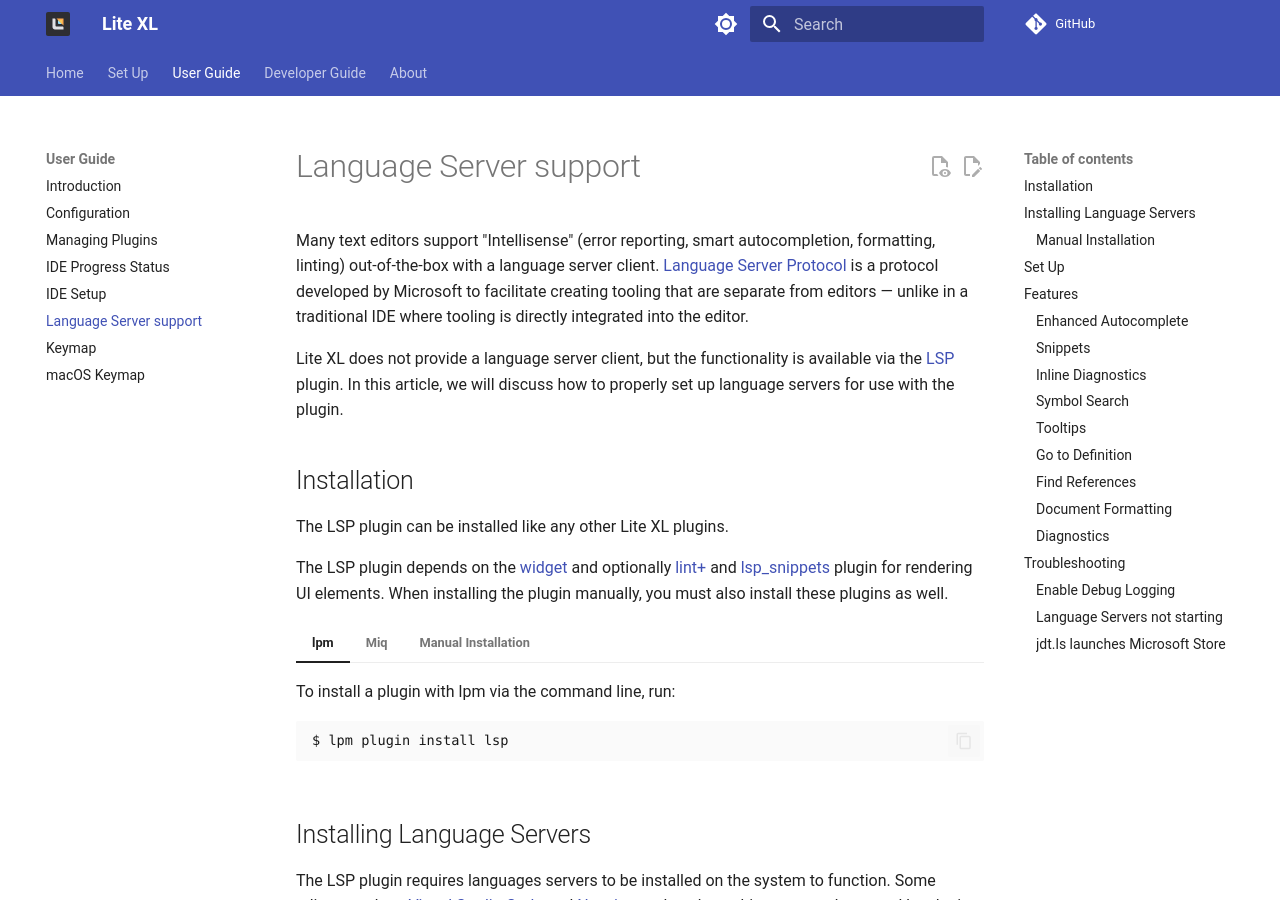
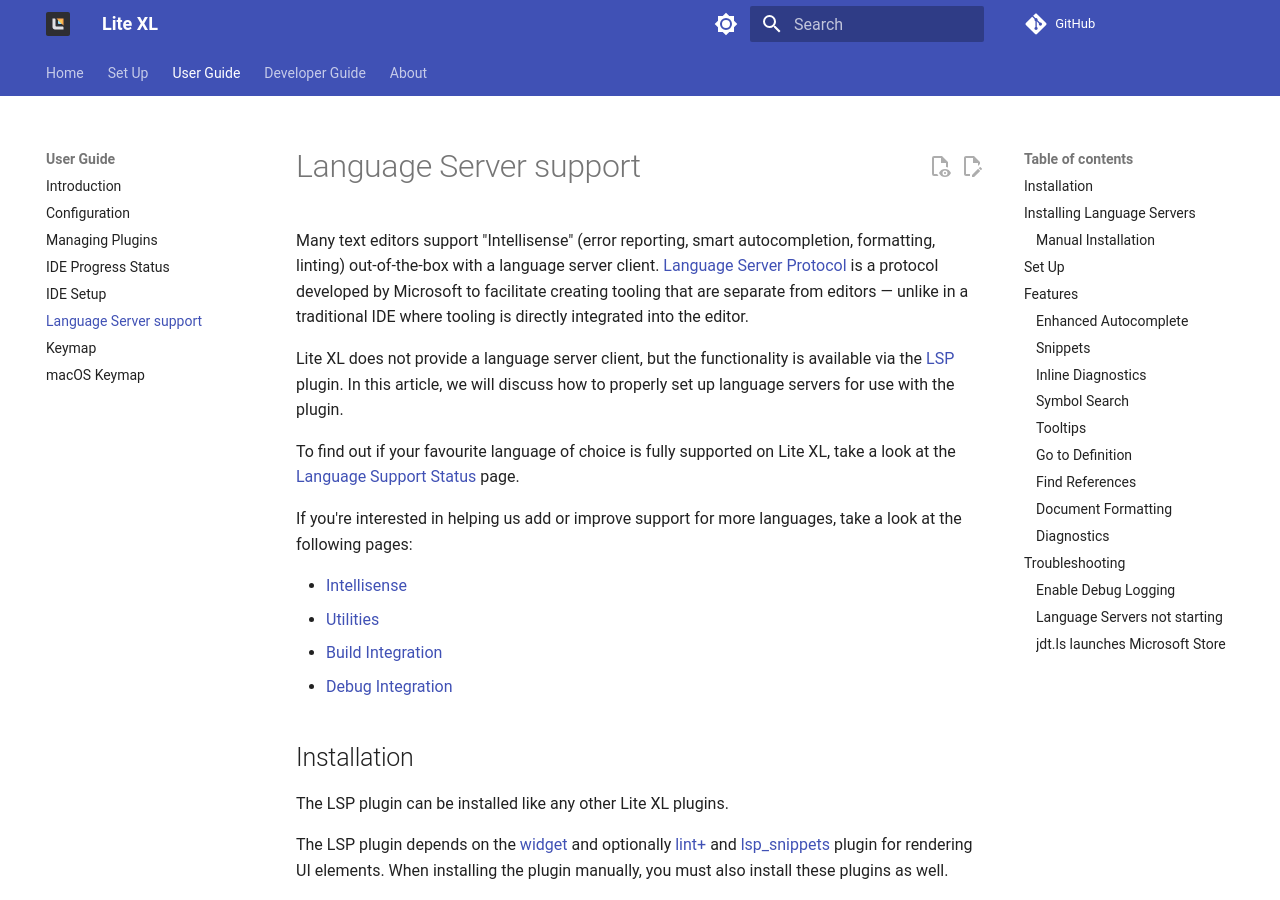
Before and after one commit to lite-xl/lite-xl.github.io, an MkDocs documentation site: the page built from docs/user-guide/lsp.md, in a window 1280 px wide and 900 px high. Built offline with MkDocs 1.6.1 and Material for MkDocs 9.7.7, drawn with Linux system fonts in a browser that asks for light colours; plug-ins that fetch from the network failed and are left out; comment, search, counter and statistics services are not loaded; the version menu is left out.

Commit message:
Reworked references to the language support status and a few fixes.

```diff
--- a/docs/user-guide/lsp.md
+++ b/docs/user-guide/lsp.md
@@ -9,6 +9,16 @@
 
 Lite XL does not provide a language server client, but the functionality is available via the [LSP] plugin.
 In this article, we will discuss how to properly set up language servers for use with the plugin.
+
+To find out if your favourite language of choice is fully supported on Lite XL, take a look at the
+[Language Support Status][pb-ide-language-support-status] page.
+
+If you're interested in helping us add or improve support for more languages, take a look at the following pages:
+
+- [Intellisense][pb-ide-intellisense]
+- [Utilities][pb-ide-utilities]
+- [Build Integration][pb-ide-build]
+- [Debug Integration][pb-ide-debug]
 
 ## Installation
 
@@ -279,3 +289,9 @@
 [win-execution-alias]:        ../assets/user-guide/win-execution-alias.png
 [Python]:                     https://www.python.org/
 [jdtls-cmdline]:              https://github.com/eclipse-jdtls/eclipse.jdt.ls?tab=readme-ov-file#running-from-the-command-line
+
+[pb-ide-language-support-status]: https://github.com/PerilousBooklet/lite-xl-ide?tab=readme-ov-file#language-support-status
+[pb-ide-intellisense]: https://github.com/users/PerilousBooklet/projects/6/views/1
+[pb-ide-utilities]: https://github.com/users/PerilousBooklet/projects/7/views/1
+[pb-ide-build]: https://github.com/users/PerilousBooklet/projects/8/views/1
+[pb-ide-debug]: https://github.com/users/PerilousBooklet/projects/9/views/1
```
Also changed, not shown: docs/user-guide/ide-setup.md (+0 -12 lines).
